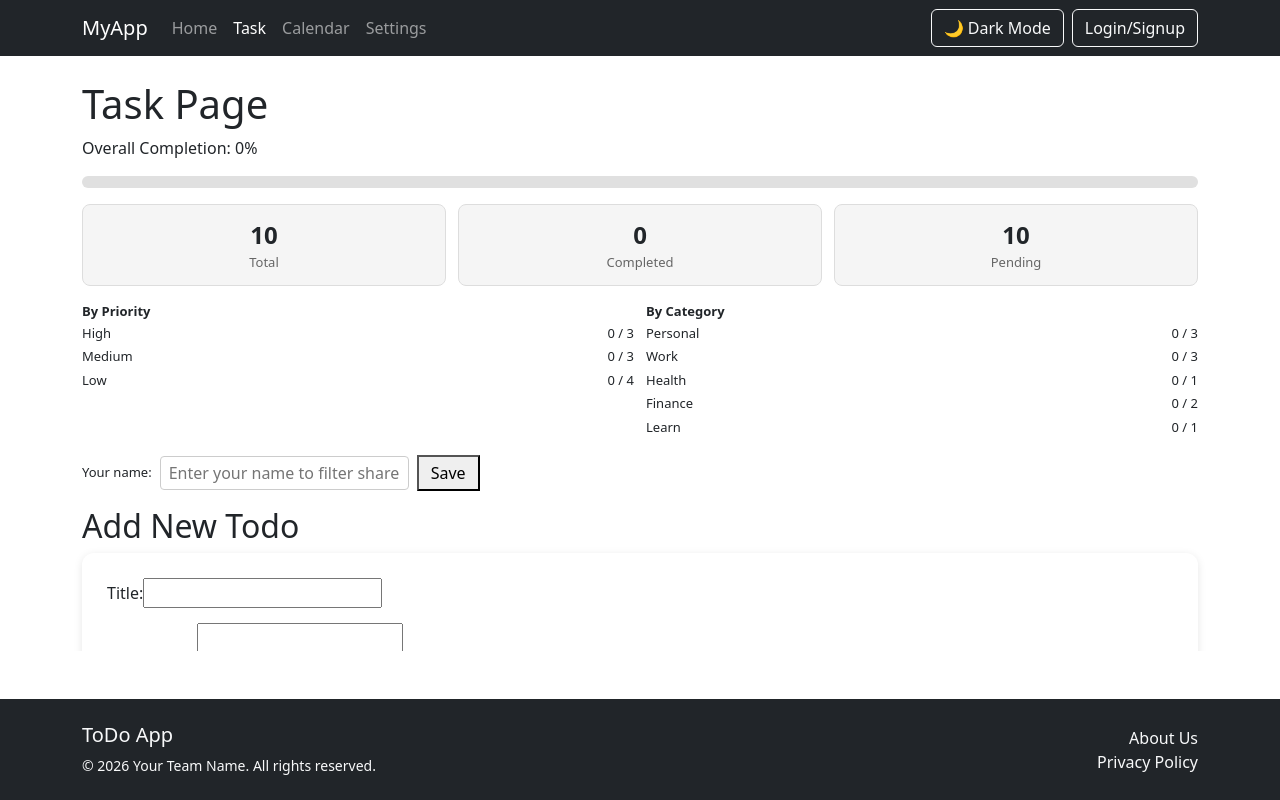
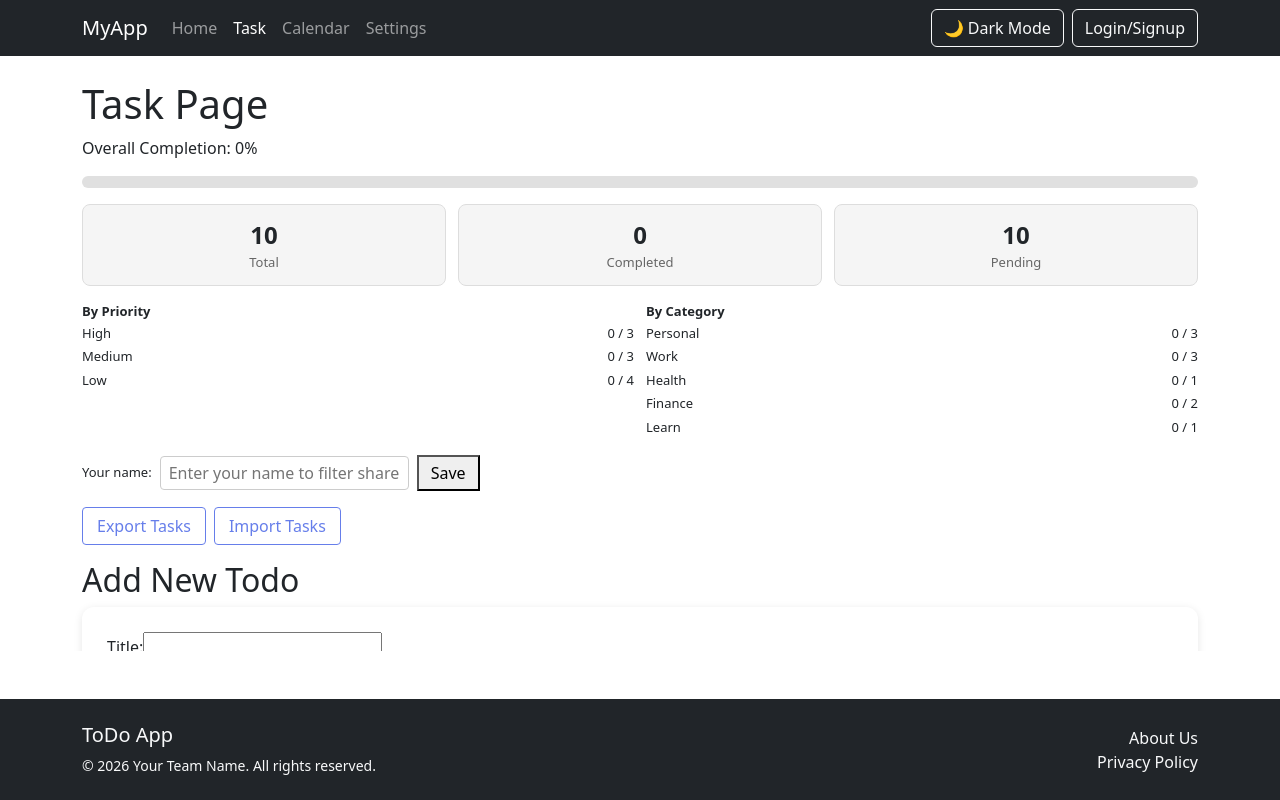
Before and after one commit to tingttt/CS555-TodoList, a React (Vite) app: page /task in a window 1280 px wide. Built offline with nearby package versions, Linux system fonts and the light colour scheme.

Commit message:
feat: add task export and import functionality

```diff
--- a/src/Pages/Tasks.jsx
+++ b/src/Pages/Tasks.jsx
@@ -127,6 +127,32 @@ const Tasks = () => {
       localStorage.setItem("myName", trimmed);
       setMyName(trimmed);
       setNameInput("");
+    }
+  };
+
+  const [showImport, setShowImport] = useState(false);
+  const [importText, setImportText] = useState("");
+  const [importError, setImportError] = useState("");
+
+  const exportTasks = () => {
+    const data = JSON.stringify(todos, null, 2);
+    navigator.clipboard.writeText(data);
+    alert("Task list copied to clipboard!");
+  };
+
+  const importTasks = () => {
+    try {
+      const parsed = JSON.parse(importText);
+      if (!Array.isArray(parsed)) throw new Error("Invalid format");
+      const maxId = todos.reduce((max, t) => Math.max(max, t.id), 0);
+      const newTasks = parsed.map((t, i) => ({ ...t, id: maxId + i + 1 }));
+      setTodos([...todos, ...newTasks]);
+      setNextId(maxId + newTasks.length + 1);
+      setImportText("");
+      setShowImport(false);
+      setImportError("");
+    } catch {
+      setImportError("Invalid JSON. Please paste a valid exported task list.");
     }
   };
 
@@ -323,6 +349,33 @@ const Tasks = () => {
         )}
       </div>
 
+      <div style={{ marginBottom: "16px", display: "flex", flexDirection: "column", gap: "8px" }}>
+        <div style={{ display: "flex", gap: "8px" }}>
+          <button onClick={exportTasks} style={{ padding: "6px 14px", borderRadius: "4px", border: "1px solid #667eea", color: "#667eea", background: "none", cursor: "pointer" }}>
+            Export Tasks
+          </button>
+          <button onClick={() => { setShowImport(!showImport); setImportError(""); }} style={{ padding: "6px 14px", borderRadius: "4px", border: "1px solid #667eea", color: "#667eea", background: "none", cursor: "pointer" }}>
+            Import Tasks
+          </button>
+        </div>
+        {showImport && (
+          <div style={{ display: "flex", flexDirection: "column", gap: "6px" }}>
+            <textarea
+              value={importText}
+              onChange={(e) => setImportText(e.target.value)}
+              placeholder="Paste exported JSON here..."
+              rows={5}
+              style={{ padding: "8px", borderRadius: "4px", border: "1px solid #ccc", fontFamily: "monospace", fontSize: "12px" }}
+            />
+            {importError && <span style={{ color: "red", fontSize: "13px" }}>{importError}</span>}
+            <div style={{ display: "flex", gap: "8px" }}>
+              <button onClick={importTasks} style={{ padding: "4px 12px", background: "#667eea", color: "#fff", border: "none", borderRadius: "4px", cursor: "pointer" }}>Confirm Import</button>
+              <button onClick={() => { setShowImport(false); setImportError(""); }} style={{ padding: "4px 12px", background: "#e0e0e0", border: "none", borderRadius: "4px", cursor: "pointer" }}>Cancel</button>
+            </div>
+          </div>
+        )}
+      </div>
+
       <AddTodo addTodo={addTodo} />
       <div className="lists-container">
         <TodoList
```
